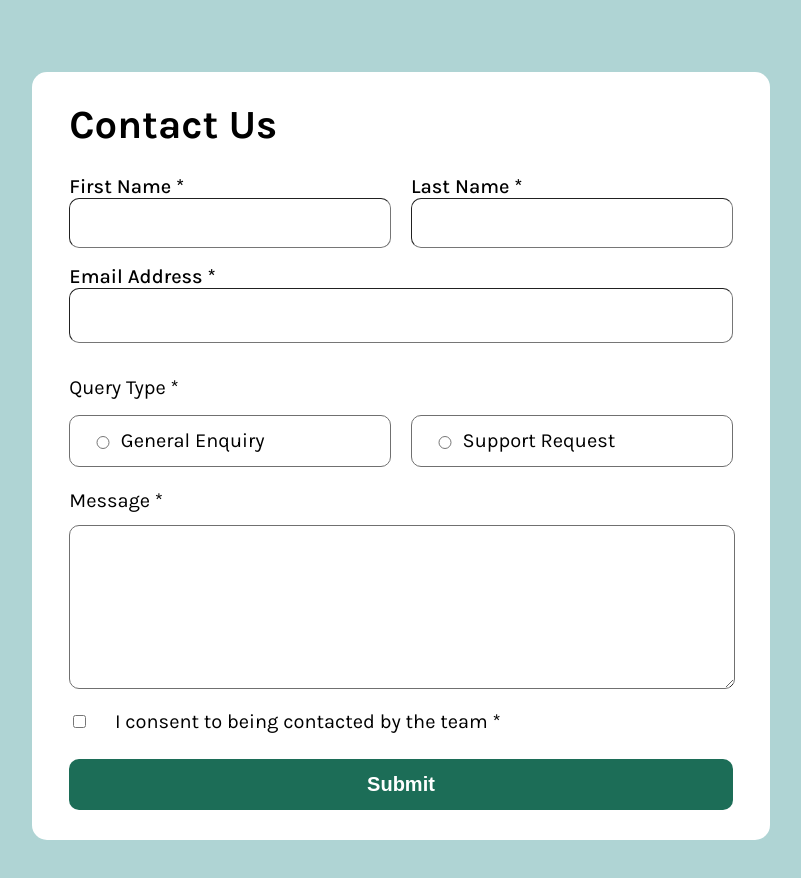
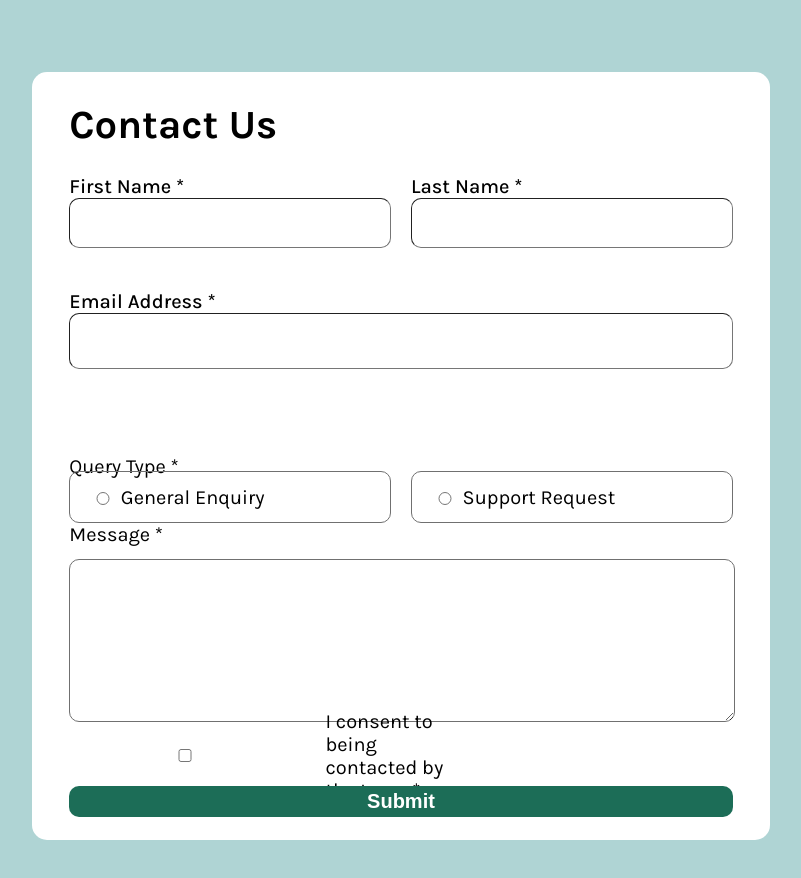
Before and after one commit to BYDINARES/Contact-form, a React (Vite) app: page / in a window 1280 px wide. Shown: the top 878 px of the page, without its empty margins (239-1040 px from the left). Built offline with nearby package versions, Linux system fonts and the light colour scheme.

Commit message:
Trying to add the styling for the error messages

```diff
--- a/src/App.css
+++ b/src/App.css
@@ -84,16 +84,14 @@ html body #root main form {
   width: 100%;
   height: 100%;
 }
-html body #root main form > * {
+html body #root main form * {
   width: 97%;
-}
-html body #root main form label > .error {
-  color: red;
+  z-index: 1;
 }
 html body #root main form label.label-user-infomation {
   margin-bottom: 3%;
 }
-html body #root main form input.user-information {
+html body #root main form label.label-user-infomation input.user-information {
   width: 100%;
   box-sizing: border-box;
   border-width: 1px;
@@ -103,13 +101,13 @@ html body #root main form input.user-information {
   border-radius: 10px;
   font-size: 1rem;
 }
-html body #root main form input.user-information:hover, html body #root main form input.user-information:focus {
+html body #root main form label.label-user-infomation input.user-information:hover, html body #root main form label.label-user-infomation input.user-information:focus {
   background-color: rgb(237, 246, 255);
 }
-html body #root main form input.user-information:active {
+html body #root main form label.label-user-infomation input.user-information:active {
   animation: increaseAndDecrease 0.1s ease-in-out;
 }
-html body #root main form input.user-information:focus {
+html body #root main form label.label-user-infomation input.user-information:focus {
   outline: none;
 }
 html body #root main form p.pick-a-query-type {
--- a/src/App.jsx
+++ b/src/App.jsx
@@ -25,10 +25,28 @@ function App() {
 
     if (type === "checkbox" && !checked) {
       message = "You must consent to be contacted.";
+    } else if (value.trim() && errors[name]) {
+      // Clear old error if user fixed it
+      setErrors((prev) => ({ ...prev, [name]: "" }));
     }
 
     // Update error state
     setErrors((prev) => ({ ...prev, [name]: message }));
+  }
+
+  function handleSubmit(event) {
+    event.preventDefault();
+    const formData = new FormData(event.target);
+
+    // check if any radio is selected
+    const option = formData.get("option");
+    if (!option) {
+      setErrors((prev) => ({ ...prev, option: "Please select a query type." }));
+      return;
+    }
+
+    // ... you could add final checks here if needed
+    console.log("Form submitted successfully!");
   }
 
   console.log({ errors });
@@ -39,7 +57,7 @@ function App() {
         <h1 className="title">Contact Us</h1>
       </header>
       <main>
-        <form action="">
+        <form onSubmit={handleSubmit} action="">
           {/* The user's first name */}
           <label className="label-user-infomation name" htmlFor="first-name">
             First Name *
@@ -51,9 +69,11 @@ function App() {
               onBlur={handleBlur}
               required
             />
+            <div className="error-containers">
               {errors["first-name"] && (
                 <p className="error">{errors["first-name"]}</p>
               )}
+            </div>
           </label>
 
           {/* The user's last name */}
@@ -70,9 +90,11 @@ function App() {
               onBlur={handleBlur}
               required
             />
+            <div className="error-containers">
               {errors["last-name"] && (
                 <p className="error">{errors["last-name"]}</p>
               )}
+            </div>
           </label>
 
           {/* The user's email address */}
@@ -86,7 +108,9 @@ function App() {
               onBlur={handleBlur}
               required
             />
+            <div className="error-containers">
               {errors["email"] && <p className="error">{errors["email"]}</p>}
+            </div>
           </label>
 
           <p className="pick-a-query-type">Query Type *</p>
@@ -94,7 +118,12 @@ function App() {
             className="query-type-option query-type-option--general general"
             required
           >
-            <input type="radio" name="option" value="1" onBlur={handleBlur} />{" "}
+            <input
+              type="radio"
+              name="option"
+              value="1"
+              onChange={() => setErrors((prev) => ({ ...prev, option: "" }))}
+            />{" "}
             General Enquiry
           </label>
           <label className="query-type-option query-type-option--support support">
@@ -102,11 +131,14 @@ function App() {
               type="radio"
               name="option"
               value="2"
-              onBlur={handleBlur}
+              onChange={() => setErrors((prev) => ({ ...prev, option: "" }))}
               required
             />{" "}
             Support Request
           </label>
+          <div className="error-containers">
+            {errors.option && <p className="error">{errors.option}</p>}
+          </div>
 
           <label className="label-message" htmlFor="message">
             {" "}
@@ -135,9 +167,11 @@ function App() {
               required
             />{" "}
             I consent to being contacted by the team *
+            <div className="error-containers">
               {errors["users-approval"] && (
                 <p className="error">{errors["users-approval"]}</p>
               )}
+            </div>
           </label>
 
           <input
--- a/src/SCSS/App.scss
+++ b/src/SCSS/App.scss
@@ -96,18 +96,15 @@ html {
           width: 100%;
           height: 100%;
 
-          > * {
+          * {
             width: 97%;
-          }
-
-          label > .error {
-            color: red;
+            z-index: 1;
           }
 
           //The 3 first inputs
           label.label-user-infomation {
             margin-bottom: 3%;
-          }
+
             input.user-information {
               width: 100%;
               box-sizing: border-box;
@@ -126,6 +123,14 @@ html {
               }
               &:focus {
                 outline: none;
+              }
+            }
+            .error-containers { //Thy this in every label and the radios
+              height: 20%;
+            .error {
+              color: red;
+              position: relative;
+              z-index: 2;
             }
           }
 
```
Also changed, not shown: 1 other file (tests, documents, lock files or other folders). Lines whose indentation alone changed are shown as unchanged.
